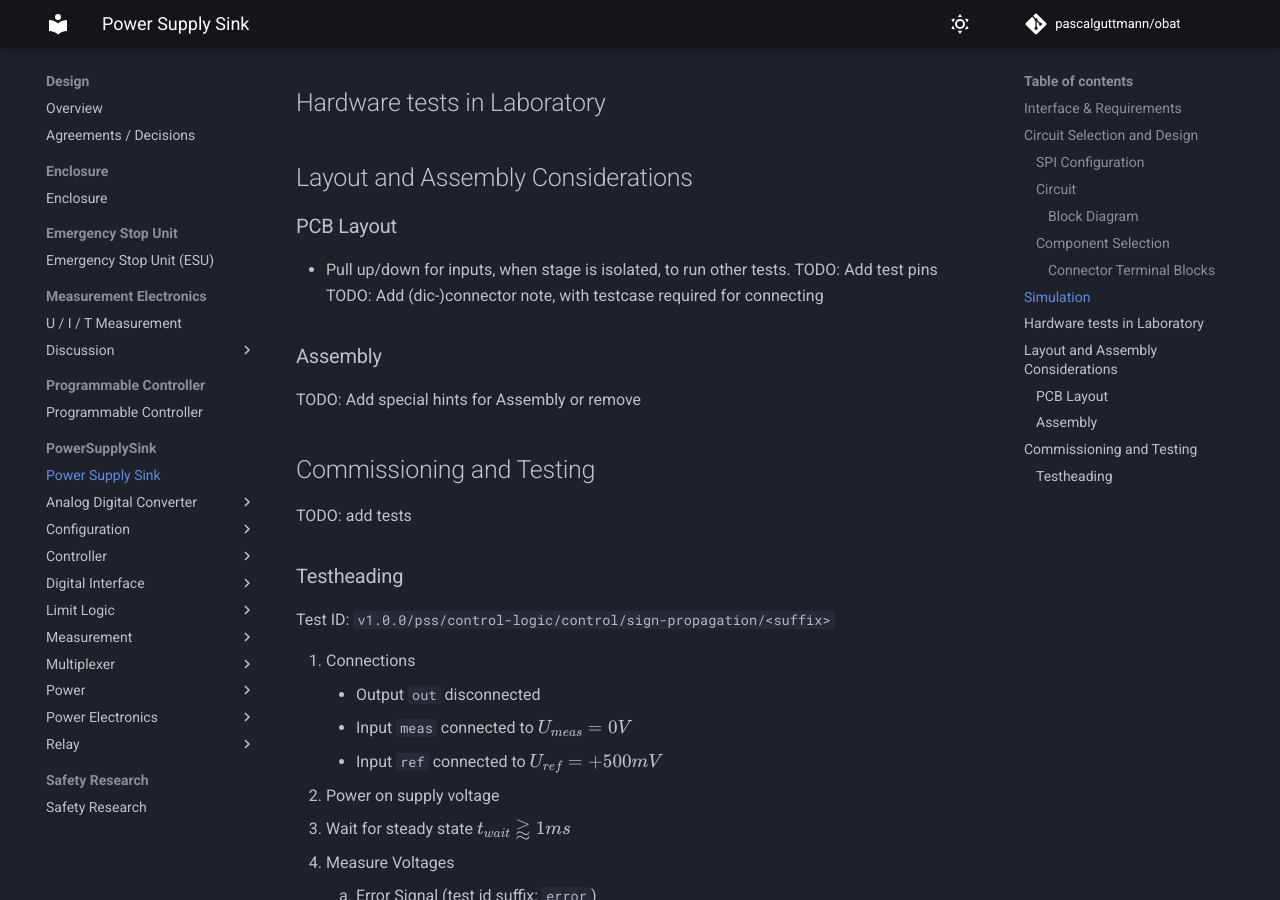
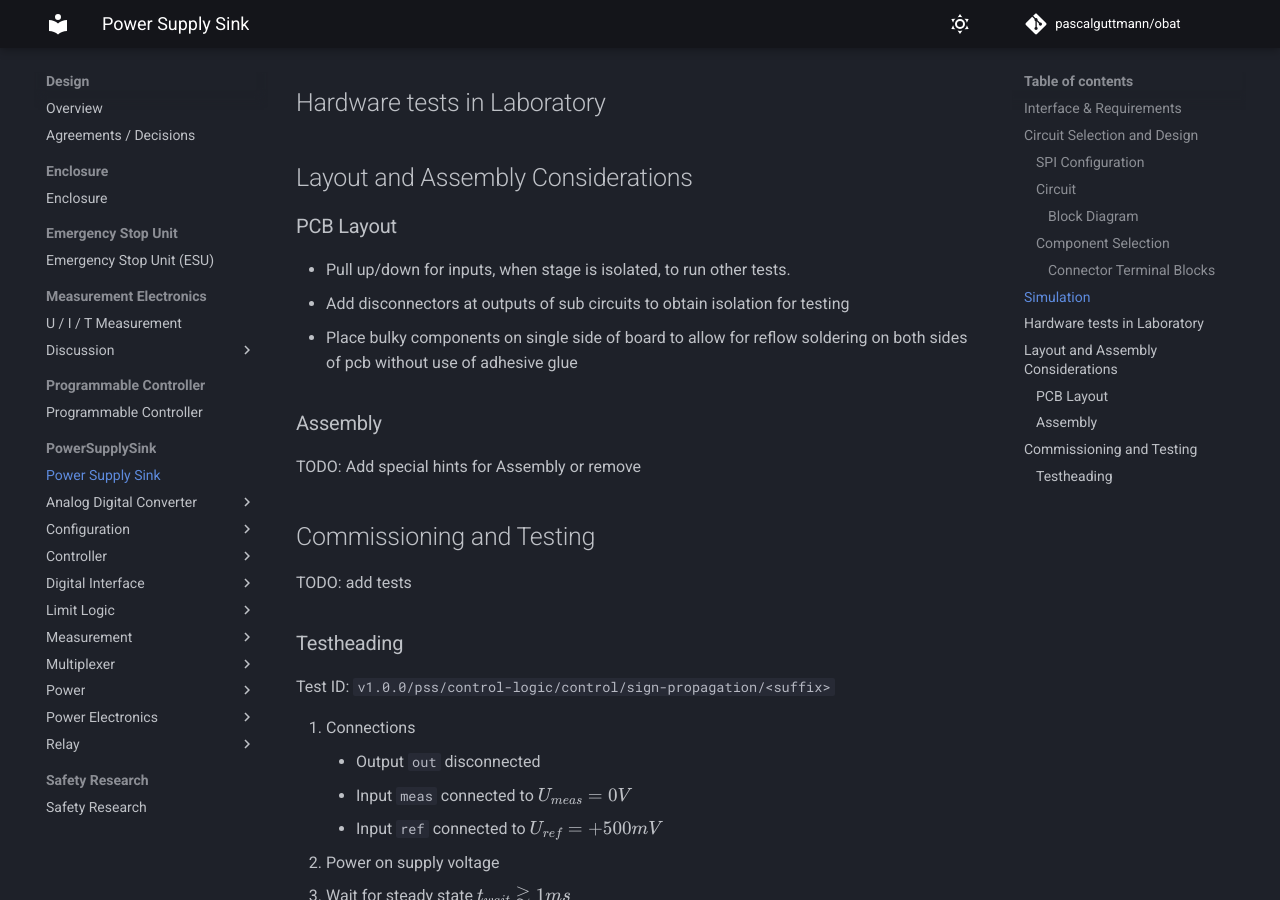
Before and after one commit to pascalguttmann/obat, an MkDocs documentation site: the page built from docs/design/pss/pss.md, in a window 1280 px wide and 900 px high, scrolled down 3098 px. Built offline with MkDocs 1.6.1 and Material for MkDocs 9.7.7, drawn with Linux system fonts in a browser that asks for light colours; comment, search, counter and statistics services are not loaded.

Commit message:
add pss layout hints

```diff
--- a/docs/design/pss/pss.md
+++ b/docs/design/pss/pss.md
@@ -134,8 +134,9 @@ TODO: link to simulation files
 ### PCB Layout
 
 - Pull up/down for inputs, when stage is isolated, to run other tests.
-TODO: Add test pins
-TODO: Add (dic-)connector note, with testcase required for connecting
+- Add disconnectors at outputs of sub circuits to obtain isolation for testing
+- Place bulky components on single side of board to allow for reflow soldering
+on both sides of pcb without use of adhesive glue
 
 ### Assembly
 
```
